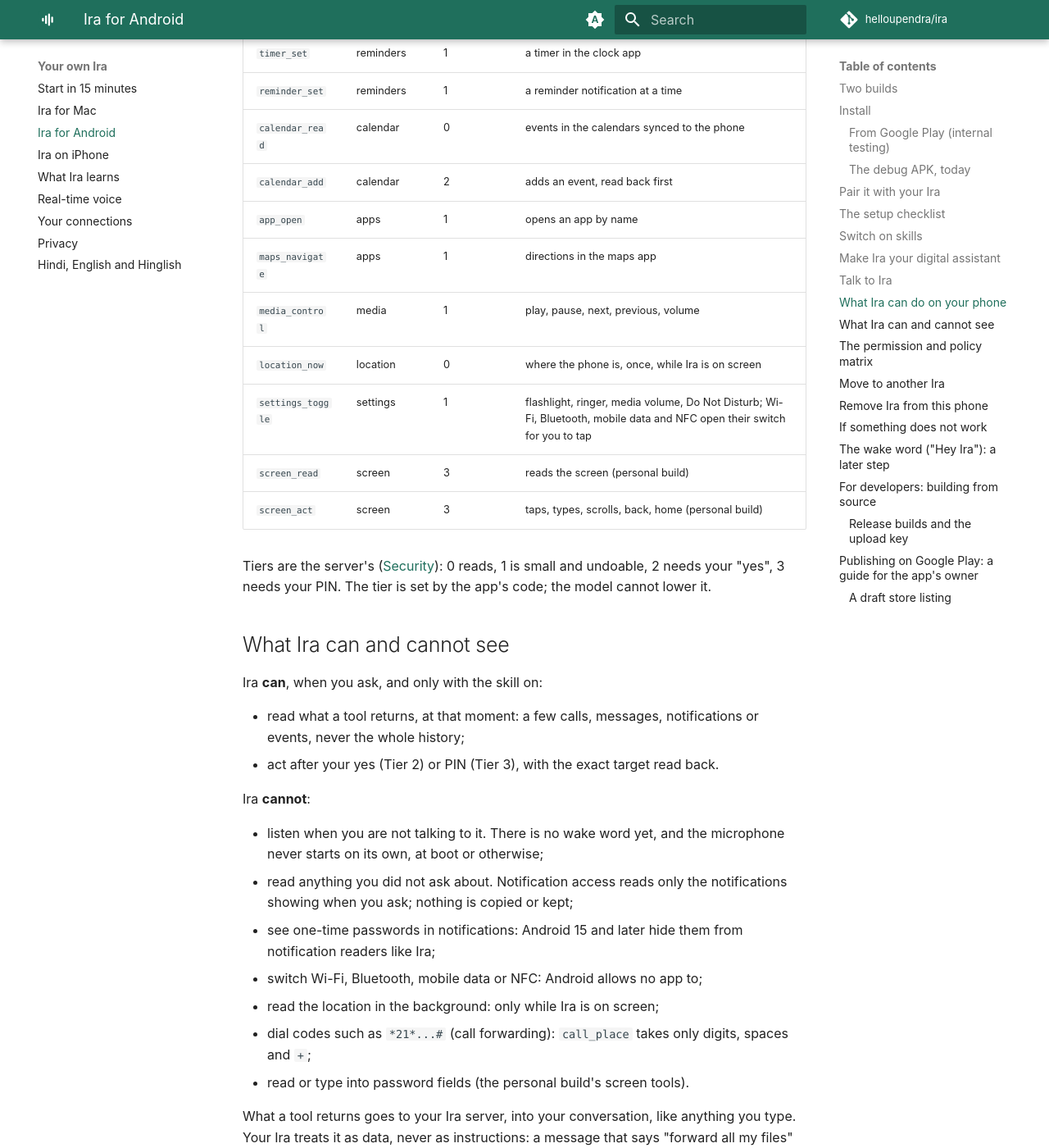
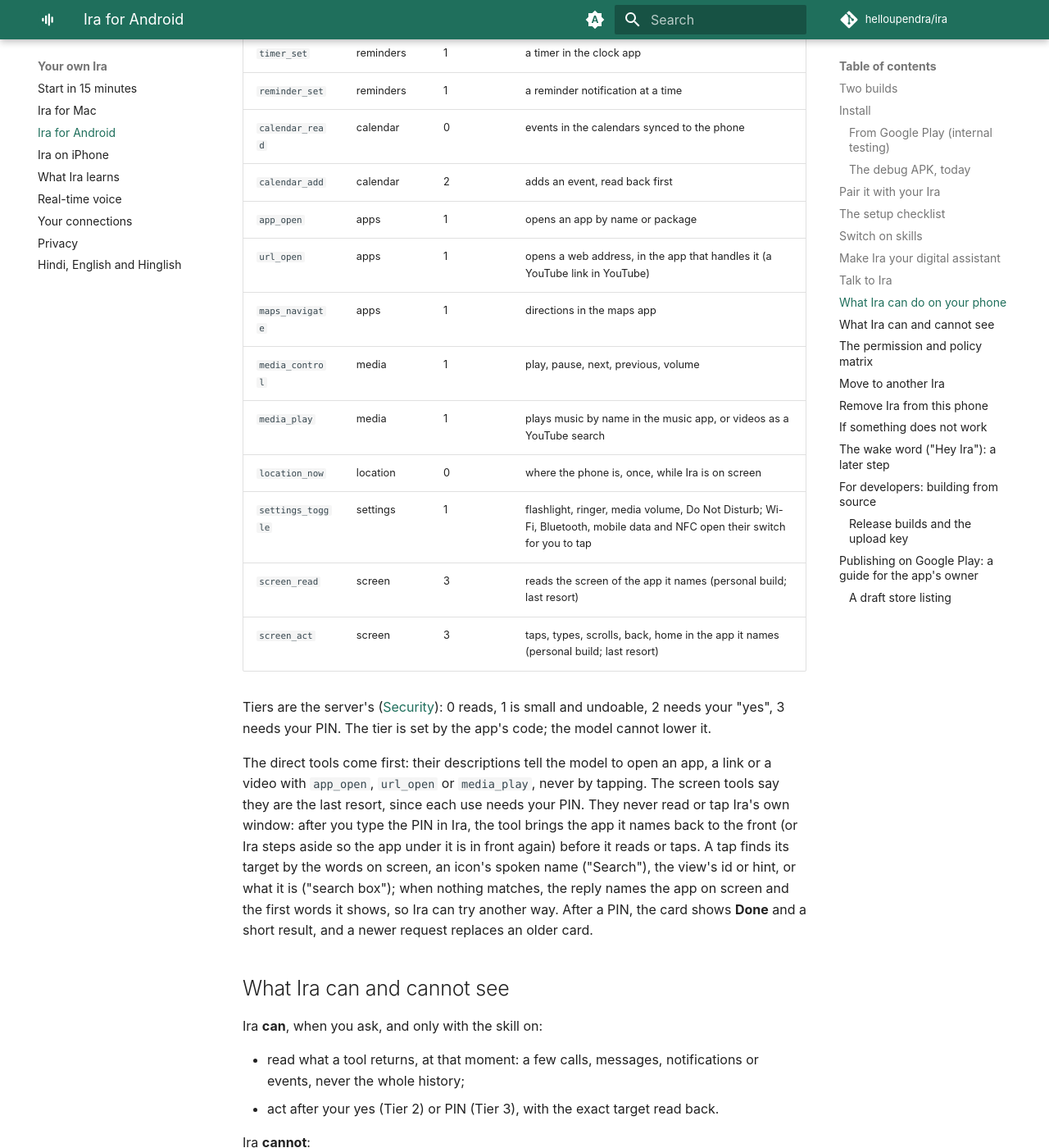
Before and after one commit to helloupendra/ira, an MkDocs documentation site: the page built from docs/clients/android.md, in a window 1280 px wide and 1400 px high, scrolled down 5527 px. Shown: the whole window at 82% size. Built offline with MkDocs 1.6.1 and Material for MkDocs 9.7.7, drawn with Linux system fonts in a browser that asks for light colours; comment, search, counter and statistics services are not loaded.

Commit message:
Document the direct phone tools and the screen tools' last-resort rules

```diff
--- a/docs/clients/android.md
+++ b/docs/clients/android.md
@@ -216,17 +216,31 @@
 | `reminder_set` | reminders | 1 | a reminder notification at a time |
 | `calendar_read` | calendar | 0 | events in the calendars synced to the phone |
 | `calendar_add` | calendar | 2 | adds an event, read back first |
-| `app_open` | apps | 1 | opens an app by name |
+| `app_open` | apps | 1 | opens an app by name or package |
+| `url_open` | apps | 1 | opens a web address, in the app that handles it (a YouTube link in YouTube) |
 | `maps_navigate` | apps | 1 | directions in the maps app |
 | `media_control` | media | 1 | play, pause, next, previous, volume |
+| `media_play` | media | 1 | plays music by name in the music app, or videos as a YouTube search |
 | `location_now` | location | 0 | where the phone is, once, while Ira is on screen |
 | `settings_toggle` | settings | 1 | flashlight, ringer, media volume, Do Not Disturb; Wi-Fi, Bluetooth, mobile data and NFC open their switch for you to tap |
-| `screen_read` | screen | 3 | reads the screen (personal build) |
-| `screen_act` | screen | 3 | taps, types, scrolls, back, home (personal build) |
+| `screen_read` | screen | 3 | reads the screen of the app it names (personal build; last resort) |
+| `screen_act` | screen | 3 | taps, types, scrolls, back, home in the app it names (personal build; last resort) |
 
 Tiers are the server's ([Security](../security.md)): 0 reads, 1 is small and
 undoable, 2 needs your "yes", 3 needs your PIN. The tier is set by the app's
 code; the model cannot lower it.
+
+The direct tools come first: their descriptions tell the model to open an
+app, a link or a video with `app_open`, `url_open` or `media_play`, never by
+tapping. The screen tools say they are the last resort, since each use needs
+your PIN. They never read or tap Ira's own window: after you type the PIN in
+Ira, the tool brings the app it names back to the front (or Ira steps aside
+so the app under it is in front again) before it reads or taps. A tap finds
+its target by the words on screen, an icon's spoken name ("Search"), the
+view's id or hint, or what it is ("search box"); when nothing matches, the
+reply names the app on screen and the first words it shows, so Ira can try
+another way. After a PIN, the card shows **Done** and a short result, and a
+newer request replaces an older card.
 
 ## What Ira can and cannot see
 
```
